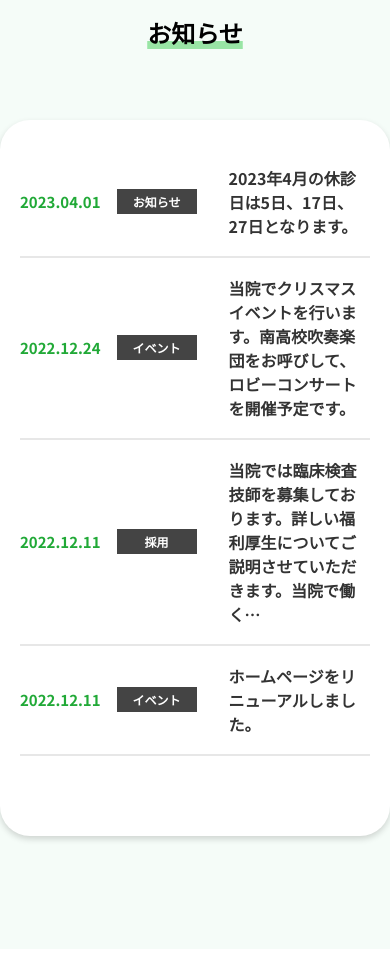
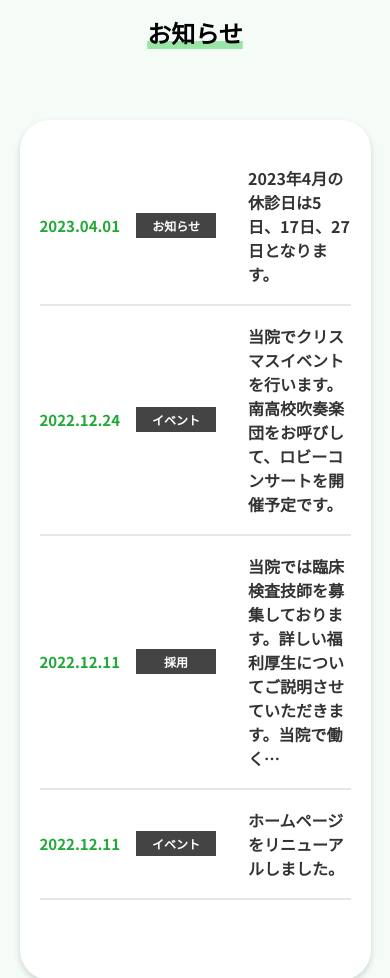
Before and after one commit to haru0829/beginex, a plain HTML site: page index.html in a window 390 px wide. Shown: the part 4080-5058 px from the top of the page. Drawn offline with Linux system fonts and the light colour scheme.

Commit message:
style.css

```diff
--- a/style.css
+++ b/style.css
@@ -523,7 +523,10 @@ footer {
     background-color: #F5FCF8;
     padding-bottom:113px;
   }
-
+  .news-list {
+    width:90%;
+    margin:0 auto;
+  }
   .news-list-item {
     padding-top:18px;
     padding-bottom:18px;
```
